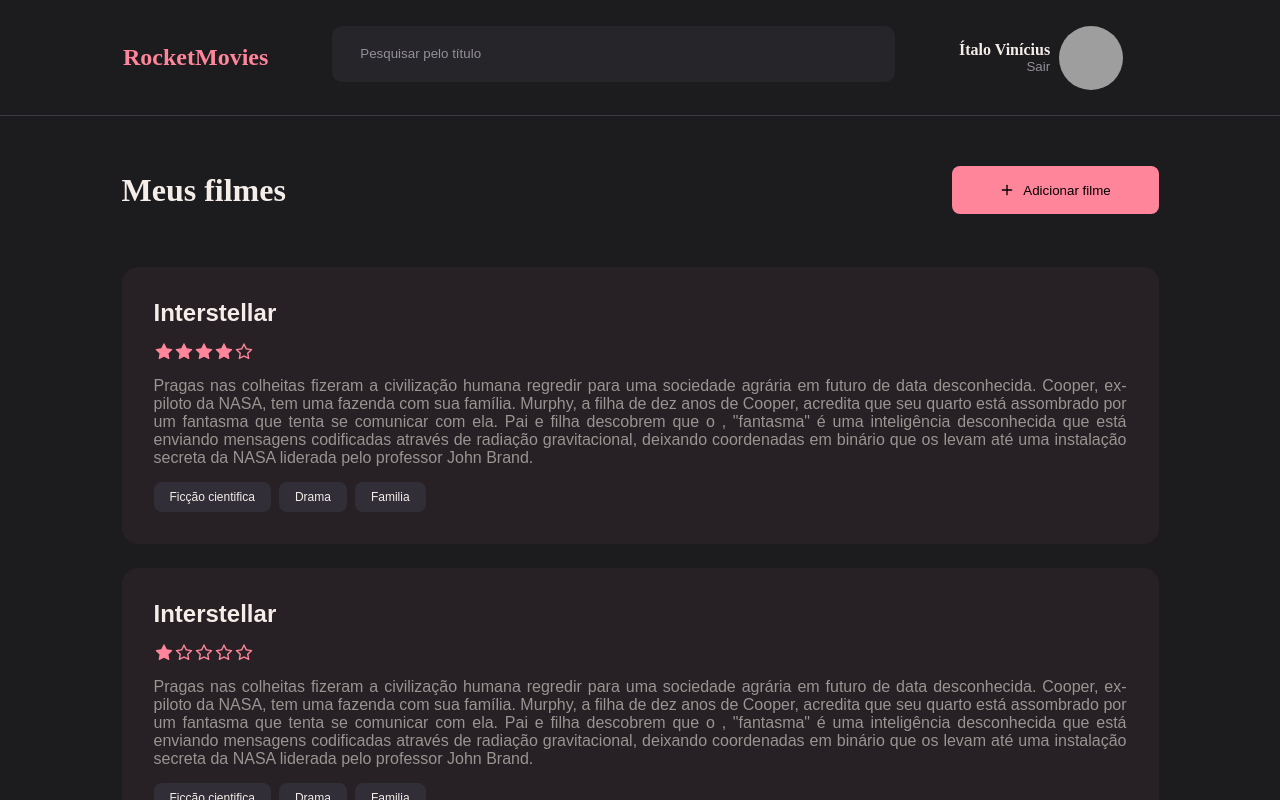
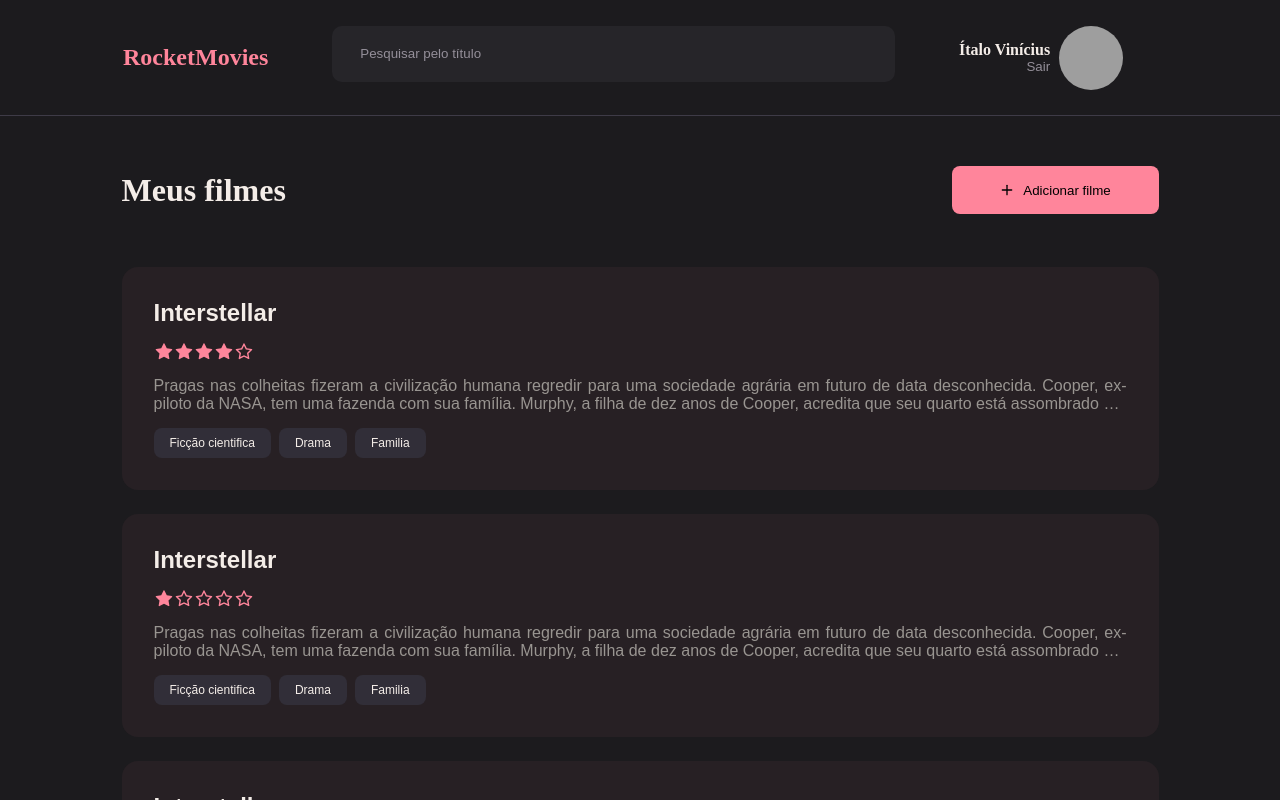
Before and after one commit to Italovini223/rocket-movies-front-end, a React (Vite) app: page / in a window 1280 px wide. Built offline with nearby package versions, Linux system fonts and the light colour scheme; grey boxes are pictures that could not be loaded.

Commit message:
✨ feat: add line limit in description in noteItem

```diff
--- a/src/components/Note/styles.js
+++ b/src/components/Note/styles.js
@@ -39,6 +39,12 @@
     color: ${({theme}) => theme.COLORS.GREY_400};
 
     text-align: justify;
+
+    overflow: hidden;
+    text-overflow: ellipsis;
+    display: -webkit-box;
+    -webkit-line-clamp: 2; /* number of lines to show */
+    -webkit-box-orient: vertical;
   }
 
   > footer {
--- a/src/styles/global.js
+++ b/src/styles/global.js
@@ -19,4 +19,5 @@
   button:hover, a:hover {
     filter: brightness(0.9);
   }
+
 `;
```
